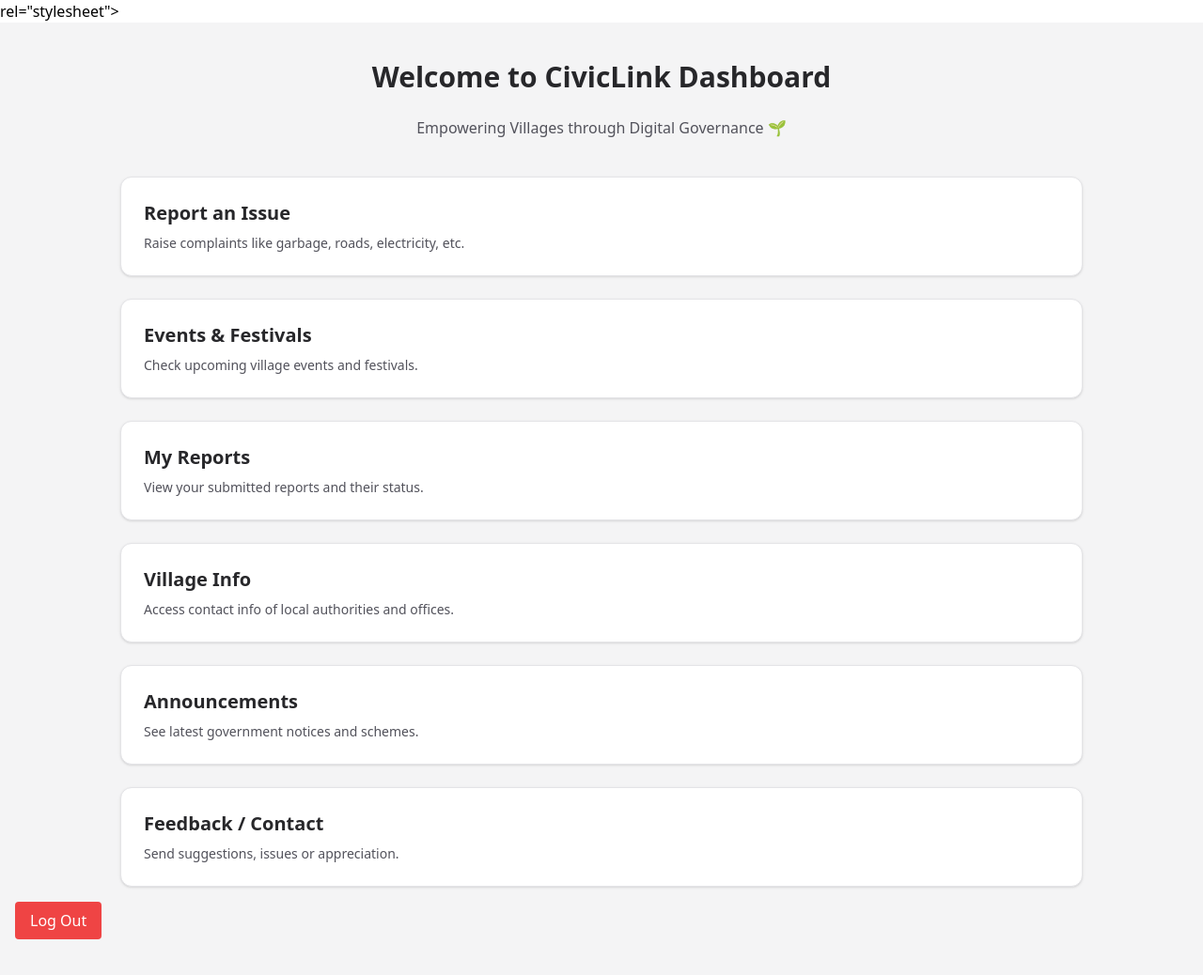
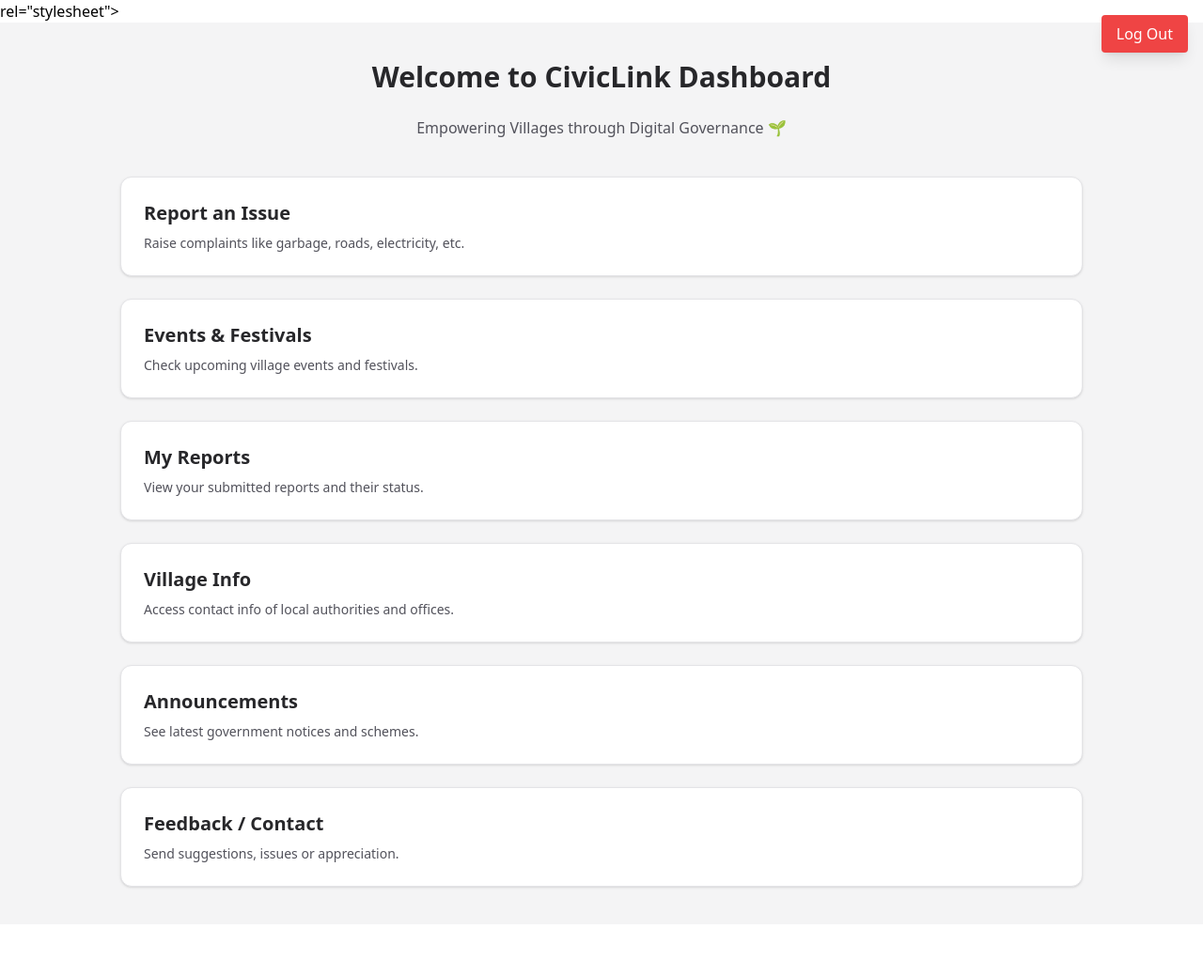
Before and after one commit to GunagantiVinodKumar/civiclink-project, a React (Vite) app in the folder civiclink-frontend/: page /dashboard in a window 1280 px wide. Shown: the whole page at 94% size. After the commit the page ends 984 px from the top, so only its background shows below. Built offline with nearby package versions, Linux system fonts and the light colour scheme; sample sign-in values are in the browser's storage.

Commit message:
repositioned the logout button correctly.

```diff
--- a/civiclink-frontend/src/components/CitizenDashboard.jsx
+++ b/civiclink-frontend/src/components/CitizenDashboard.jsx
@@ -46,6 +46,14 @@
 
   return (
     <div className="min-h-screen bg-zinc-100 py-10 px-4">
+     <div className="fixed top-4 right-4 z-50">
+       <button
+         onClick={handleLogout}
+         className="px-4 py-2 bg-red-500 text-white rounded hover:bg-red-600 shadow-lg"
+       >
+         Log Out
+       </button>
+     </div>
       <div className="max-w-5xl mx-auto">
         <h1 className="text-3xl font-bold text-zinc-800 mb-6 text-center">
           Welcome to CivicLink Dashboard
@@ -70,12 +78,6 @@
           ))}
         </div>
       </div>
-      <button
-        onClick={handleLogout}
-        className="mt-4 px-4 py-2 bg-red-500 text-white rounded hover:bg-red-600"
-      >
-        Log Out
-      </button>
     </div>
   );
 }
```
